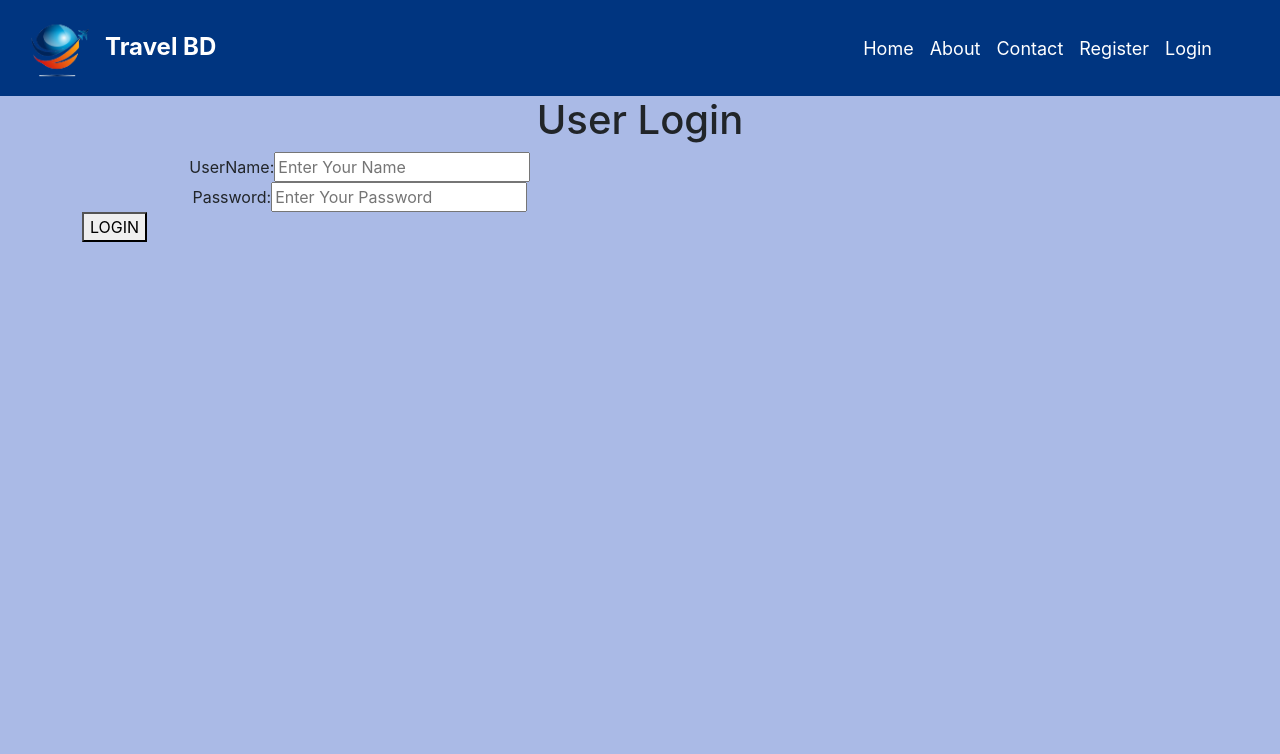
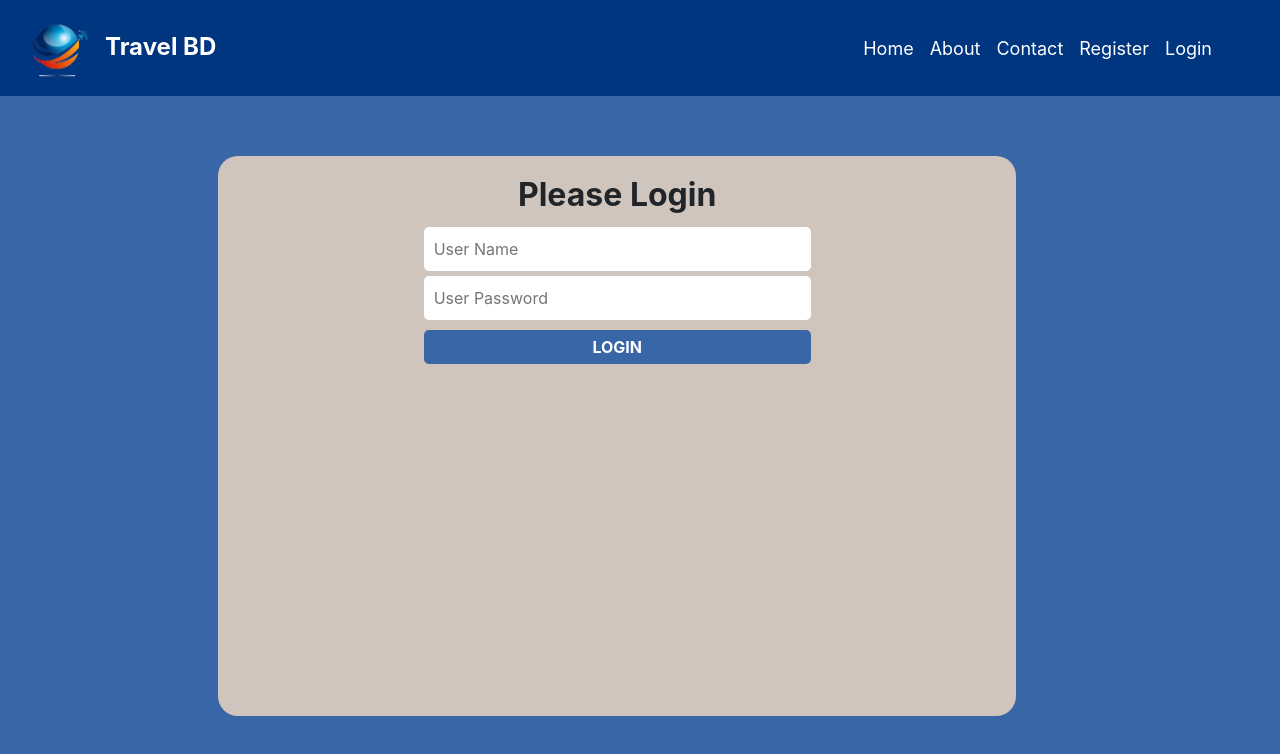
Before and after one commit to Mahfuz60/tour-booking-app, a React (Create React App) app: page /login in a window 1280 px wide. Shown: the top 754 px of the page. Built offline with nearby package versions, Linux system fonts and the light colour scheme.

Commit message:
login form

```diff
--- a/src/components/pages/Login/Login.css
+++ b/src/components/pages/Login/Login.css
@@ -1,10 +1,52 @@
 .loginBg {
-  background-color: rgba(35, 76, 190, 0.384);
+  background-color: #3866a7;
   width: 100%;
   height: 100vh;
+  position: fixed;
 }
+.loginForm {
+  margin:60px;
+  background-color: rgba(255, 228, 196, 0.76);
+  height: 70vh;
+  width: 70%;
+  border-radius:20px;
+  margin-left: 13%;
+}
+.loginHeader{
+  text-align: center;
+  margin-top: 20px;
+  font-weight: bold;
+}
+.loginInput{
+  text-align: center;
 
-.loginUser{
+}
+.loginInput >input{
+  width: 50%;
+  border: none;
+  padding: 10px;
+  margin-top: 5px;
+  border-radius: 5px;
+}
+.loginInput>button{
   text-align: center;
-  width: 60%;
+  border: none;
+  background-color: #3866a7;
+  width: 50%;
+  margin-top: 10px;
+  height: 15%;
+  color: white;
+  padding: 5px;
+  border-radius: 5px;
+  font-weight: bold;
+  cursor: pointer;
+
 }
+.loginInput>button:disabled{
+  background-color: #0071c28c;
+  cursor: not-allowed;
+}
+.loginError{
+  color: brown;
+  font-weight: bold;
+}
--- a/src/components/pages/Login/Login.jsx
+++ b/src/components/pages/Login/Login.jsx
@@ -3,41 +3,55 @@ import './Login.css';
 import { useContext } from 'react';
 import { useState } from 'react';
 import { AuthContext } from '../../context/AuthContex';
+import axios from 'axios';
+import { useNavigate } from 'react-router-dom';
 
 const Login = () => {
-  const [login, setLogin] = useState({
+  const [isLogin, setIsLogin] = useState({
     userName: undefined,
     password: undefined,
   });
 
-  const { loading, error, dispatch } = useContext(AuthContext);
+  const { user, loading, error, dispatch } = useContext(AuthContext);
+  const navigate = useNavigate();
 
-  const handleChange = () => {};
+  const handleChange = (e) => {
+    setIsLogin((prev) => ({ ...prev, [e.target.id]: e.target.value }));
+  };
+
+  const handleLogin = async (e) => {
+    e.preventDefault();
+    dispatch({ type: 'USER_LOGIN' });
+    try {
+      const res = await axios.post('http://localhost:5000/api/auth/login', isLogin);
+      dispatch({ type: 'LOGIN_SUCCESS', payload: res.data });
+      navigate('/');
+    } catch (err) {
+      dispatch({ type: 'LOGIN_FAILURE', payload: err.response.data });
+    }
+  };
   return (
     <div className='loginBg'>
       <div className='container '>
         <div className='row'>
-          <h1 className='text-center'>User Login</h1>
-          <div className='col-md-10 col-10'>
-            <div className='loginUser'>
-              <label htmlFor=''>UserName:</label>
-              <input
-                type='text'
-                placeholder='Enter Your Name'
-                id='userName'
-                onChange={handleChange}
-              />
-            </div>
-            <div className='loginUser'>
-              <label htmlFor=''>Password:</label>
+          <div className=' col-8 loginForm'>
+            <h2 className='loginHeader'>Please Login</h2>
+            <div className='loginInput'>
+              <input type='text' placeholder='User Name' id='userName' onChange={handleChange} />
+              <br />
               <input
                 type='password'
-                placeholder='Enter Your Password'
+                placeholder='User Password'
                 id='password'
                 onChange={handleChange}
               />
+              <br />
+              <button disabled={loading} onClick={handleLogin}>
+                LOGIN
+              </button>
+              <br />
+              {error && <span className='loginError'>{error.message}</span>}
             </div>
-            <button>LOGIN</button>
           </div>
         </div>
       </div>
```
